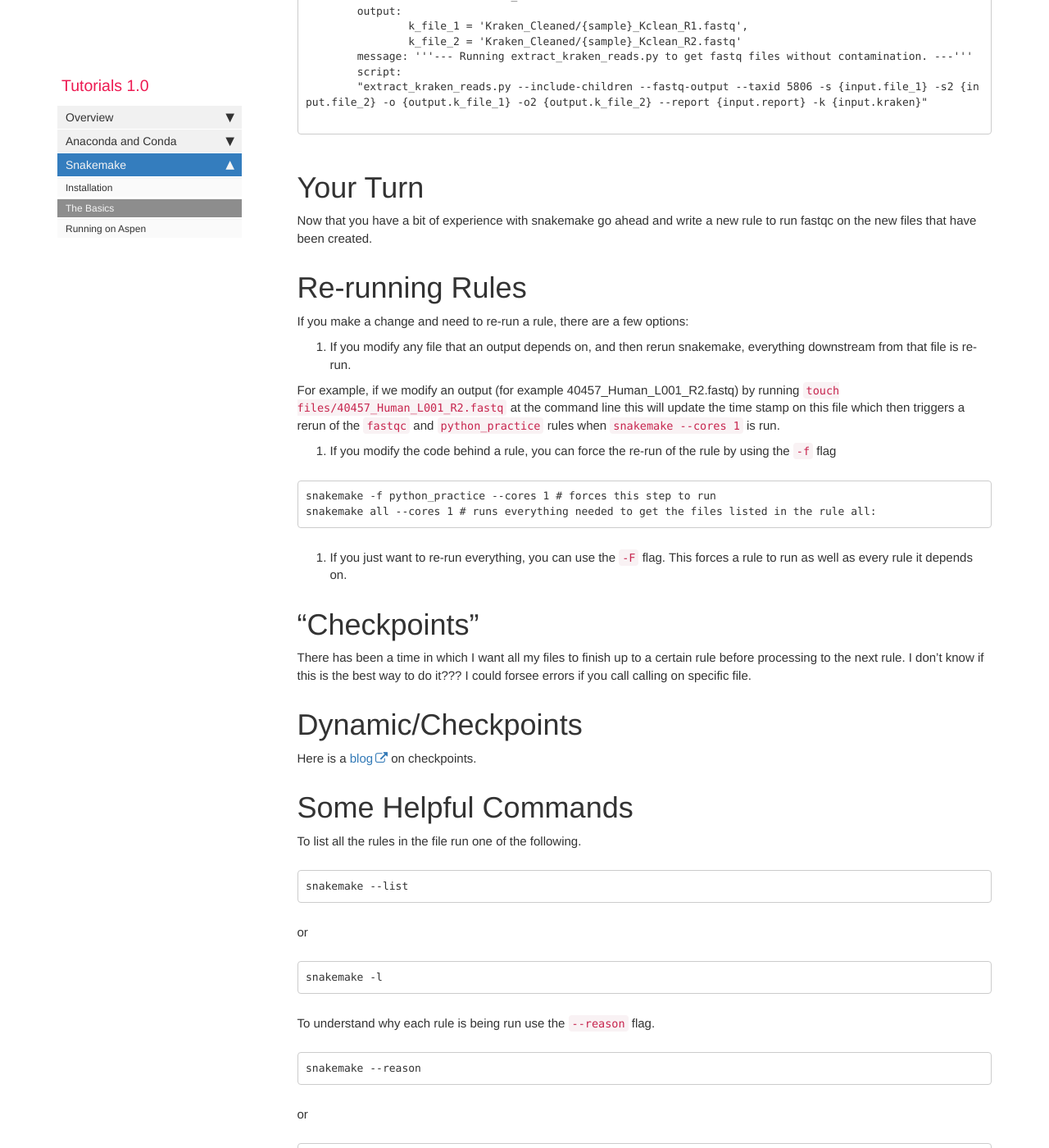
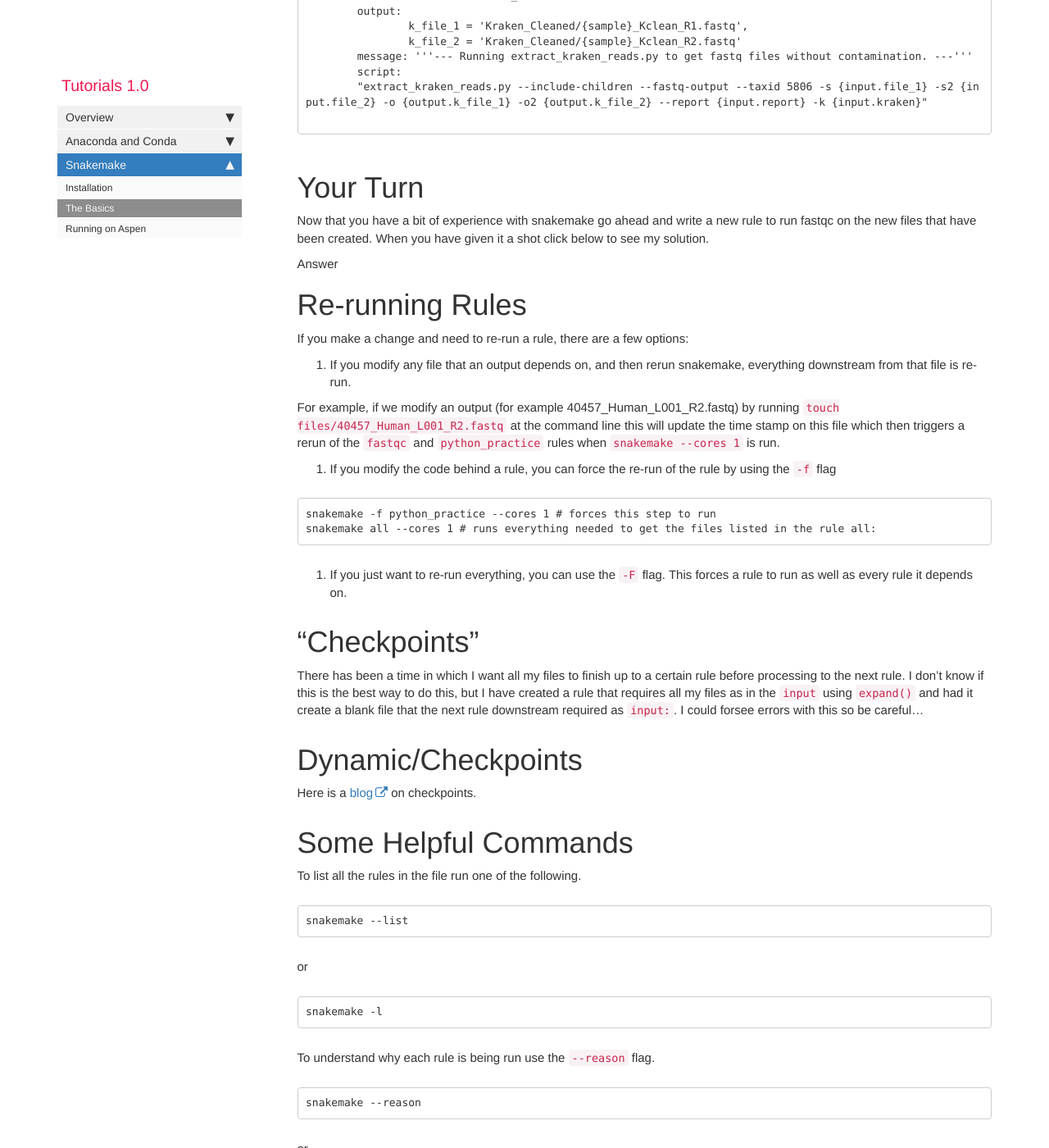
Before and after one commit to jvhagey/Tutorials, a Jekyll site: the page built from pages/mydoc/mydoc_Basic.md, in a window 1280 px wide and 1400 px high, scrolled down 7148 px. Shown: the whole window at 82% size. Built offline with Jekyll 4.4.1, drawn with Linux system fonts in a browser that asks for light colours; comment, search, counter and statistics services are not loaded; part of the change alters nothing that is shown; some of the changed text lies outside the part shown.

Commit message:
Update mydoc_Basic.md

````diff
--- a/pages/mydoc/mydoc_Basic.md
+++ b/pages/mydoc/mydoc_Basic.md
@@ -325,7 +325,110 @@ rule clean_kraken:
 ```
 # Your Turn
 
-Now that you have a bit of experience with snakemake go ahead and write a new rule to run fastqc on the new files that have been created.
+Now that you have a bit of experience with snakemake go ahead and write a new rule to run fastqc on the new files that have been created. When you have given it a shot click below to see my solution.
+
+<details><summary>Answer</summary>
+<p>
+
+Your code should look something like this:
+
+```
+# import packages for python in rule python_practice
+import pandas as pd
+import glob
+import re
+
+SAMPLES, READS, = glob_wildcards('files/{sample}_R{read}.fastq')
+
+rule all:
+	input:
+		expand('fastqc/{sample}_R{read}_fastqc.zip', zip, sample=SAMPLES, read=READS),
+		expand('fastqc/{sample}_R{read}_fastqc.html', zip, sample=SAMPLES, read=READS),
+		expand('Kraken_Cleaned/{sample}_Kclean_R{read}.fastq', zip, sample=SAMPLES, read=READS),
+		expand('fastqc_Cleaned/{sample}_Kclean_R{read}_fastqc.zip', zip, sample=SAMPLES, read=READS),
+		expand('fastqc_Cleaned/{sample}_Kclean_R{read}_fastqc.html', zip, sample=SAMPLES, read=READS),
+		"read_lengths.csv"
+
+rule fastqc:
+	input:
+		file = 'files/{sample}_R{read}.fastq'
+	params:
+		outdir = 'fastqc'
+	output:
+		multiext("fastqc/{sample}_R{read}_fastqc", ".zip", ".html")
+	shell:
+		'''
+		echo 'I am running on node:' `hostname`
+		mkdir -p {params.outdir}
+		module load fastqc/0.11.5
+		fastqc {input.file} -o {params.outdir}
+		'''
+
+rule python_practice:
+	input:
+		expand('files/{sample}_R{read}.fastq', zip, sample=SAMPLES, read=READS)
+	output:
+		'read_lengths.csv'
+	run:
+		fastq_files = glob.glob("files/*.fastq")
+		df = pd.DataFrame(columns=['SeqID', 'ave_seq_length', "num_seqs"])  # make a empty dataframe
+		for file in fastq_files:
+			print("Analyzing {}".format(file))
+			seqID = re.search("^[^_]*", file).group(0)  # Capture the Sequence ID at the beginning
+			num_seqs = 0
+			lengths = []
+			with open(file, "r") as f:
+				lines = f.readlines()
+				for line in lines:
+					line = line.strip('\n')
+					if line.startswith(('A', "G", "C", "T")):
+						num_seqs = num_seqs + 1
+						lengths.append(len(line))
+					else:
+						pass
+				ave_seq_length = int(sum(lengths)/len(lengths))
+				new_row = {'SeqID': seqID, 'ave_seq_length': ave_seq_length, "num_seqs": num_seqs}
+				df = df.append(new_row, ignore_index=True)
+
+		df.to_csv('read_lengths.csv', sep=',', index=False)
+
+rule clean_kraken:
+	'''This rule will identify the sequences that belong to crypto and return fastq files with only these sequences'''
+	input:
+		file_1 = 'files/{sample}_R1.fastq',
+		file_2 = 'files/{sample}_R2.fastq',
+		kraken = 'Kraken/{sample}.kraken',
+		report = 'Kraken/{sample}_report.txt'
+	params:
+		outdir = 'Kraken_Cleaned'
+	output:
+		k_file_1 = 'Kraken_Cleaned/{sample}_Kclean_R1.fastq',
+		k_file_2 = 'Kraken_Cleaned/{sample}_Kclean_R2.fastq'
+	message: '''--- Running extract_kraken_reads.py to get fastq files without contamination. ---'''
+	shell:
+		'''
+		echo 'I am running on node:' `hostname`
+		mkdir -p {params.outdir}
+		python extract_kraken_reads.py --include-children --fastq-output --taxid 5806 -s {input.file_1} -s2 {input.file_2} -o {output.k_file_1} -o2 {output.k_file_2} --report {input.report} -k {input.kraken}
+		'''
+
+rule fastqc_2:
+	input:
+		file = 'Kraken_Cleaned/{sample}_Kclean_R{read}.fastq'
+	params:
+		outdir = 'fastqc_Cleaned'
+	output:
+		multiext("fastqc_Cleaned/{sample}_Kclean_R{read}_fastqc", ".zip", ".html")
+	shell:
+		'''
+		mkdir -p {params.outdir}
+		module load fastqc/0.11.5
+		fastqc {input.file} -o {params.outdir}
+		'''
+```
+
+</p>
+</details>
 
 # Re-running Rules
 
@@ -346,7 +449,7 @@ snakemake all --cores 1 # runs everything needed to get the files listed in the
 
 # "Checkpoints"
 
-There has been a time in which I want all my files to finish up to a certain rule before processing to the next rule. I don't know if this is the best way to do it??? I could forsee errors if you call calling on specific file.
+There has been a time in which I want all my files to finish up to a certain rule before processing to the next rule. I don't know if this is the best way to do this, but I have created a rule that requires all my files as in the `input` using `expand()` and had it create a blank file that the next rule downstream required as `input:`. I could forsee errors with this so be careful...
 
 # Dynamic/Checkpoints
 
@@ -385,6 +488,10 @@ To visualize your workflow you can generate a .png image with:
 ```
 snakemake --dag | dot -Tpng > dag.png
 ```
+
+In this case the DAG looks like this:
+![image of dag](/images/dag.png)
+
 # Protected and Temporary Files
 
 Output files can be marked as `protected` in the Snakefile and it will be 'locked' (write permissions removed) after creation so that it's harder to accidentally delete it.
````
